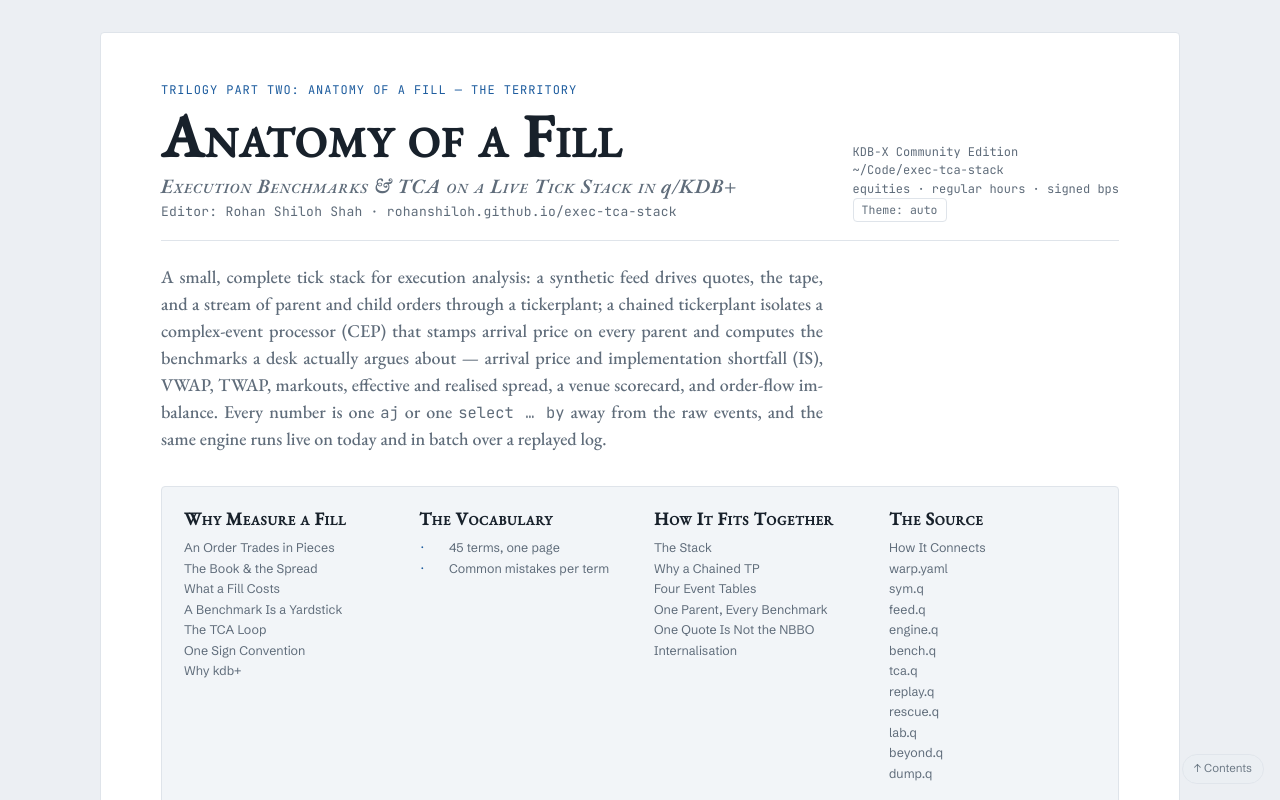
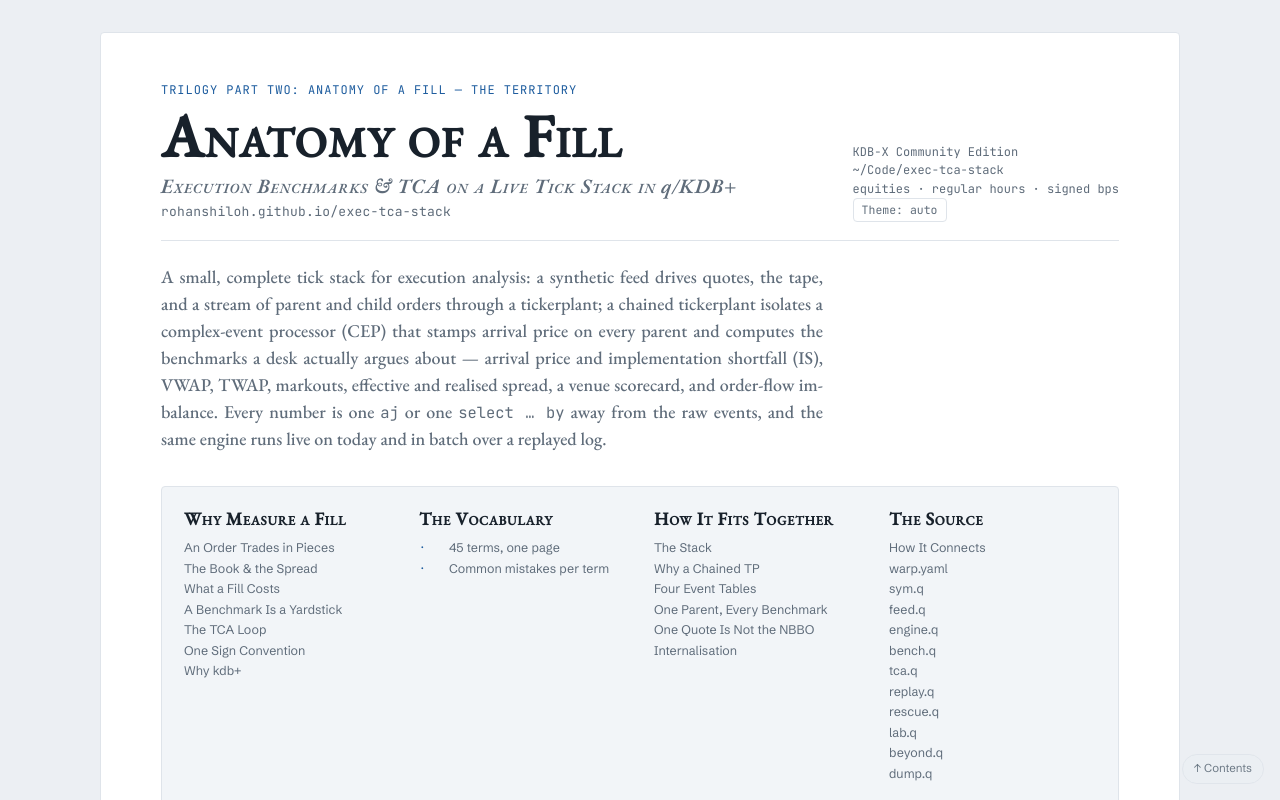
Before and after one commit to rohanshiloh/exec-tca-stack, a plain HTML site: page index.html in a window 1280 px wide. Shown: the top 800 px of the page. Drawn offline with nearby package versions, Linux system fonts and the light colour scheme.

Commit message:
Byline: link only

```diff
--- a/index.html
+++ b/index.html
@@ -244,7 +244,7 @@ mjx-container svg{max-width:100%}
 <body>
 <div class="sheet">
 <header>
-  <div class="titleblock"><div class="kicker">Trilogy Part Two: Anatomy of a Fill — The Territory</div><h1>Anatomy of a Fill<span class="subtitle">Execution Benchmarks &amp; TCA on a Live Tick Stack in <span style="font-variant-caps:normal;font-feature-settings:normal">q/KDB+</span></span></h1><div class="byline">Editor: Rohan Shiloh Shah · <a href="https://rohanshiloh.github.io/exec-tca-stack/" style="color:inherit;text-decoration:none">rohanshiloh.github.io/exec-tca-stack</a></div></div>
+  <div class="titleblock"><div class="kicker">Trilogy Part Two: Anatomy of a Fill — The Territory</div><h1>Anatomy of a Fill<span class="subtitle">Execution Benchmarks &amp; TCA on a Live Tick Stack in <span style="font-variant-caps:normal;font-feature-settings:normal">q/KDB+</span></span></h1><div class="byline"><a href="https://rohanshiloh.github.io/exec-tca-stack/" style="color:inherit;text-decoration:none">rohanshiloh.github.io/exec-tca-stack</a></div></div>
   <div class="meta">KDB-X Community Edition<br>~/Code/exec-tca-stack<br>equities · regular hours · signed bps<br><button class="themebtn" id="themebtn" type="button" aria-label="Switch colour theme">Theme: auto</button></div>
 </header>
 
```
